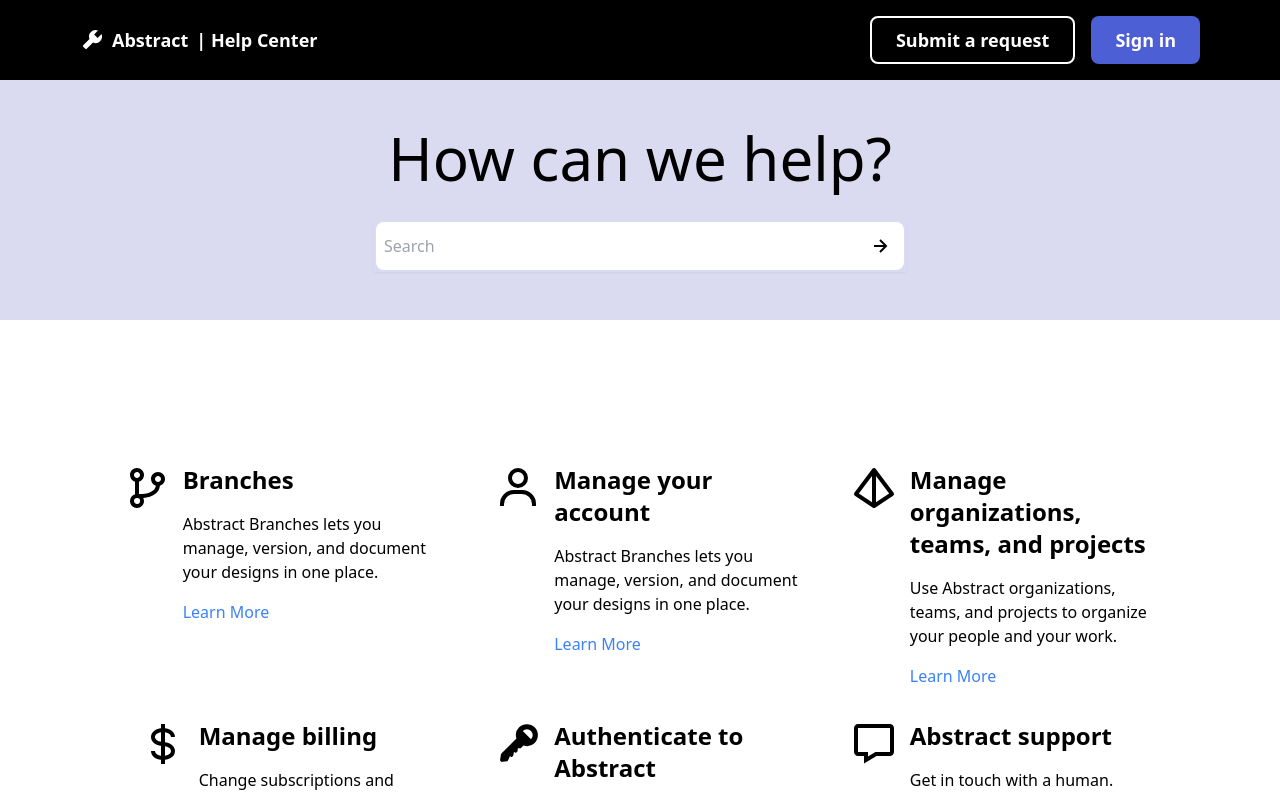
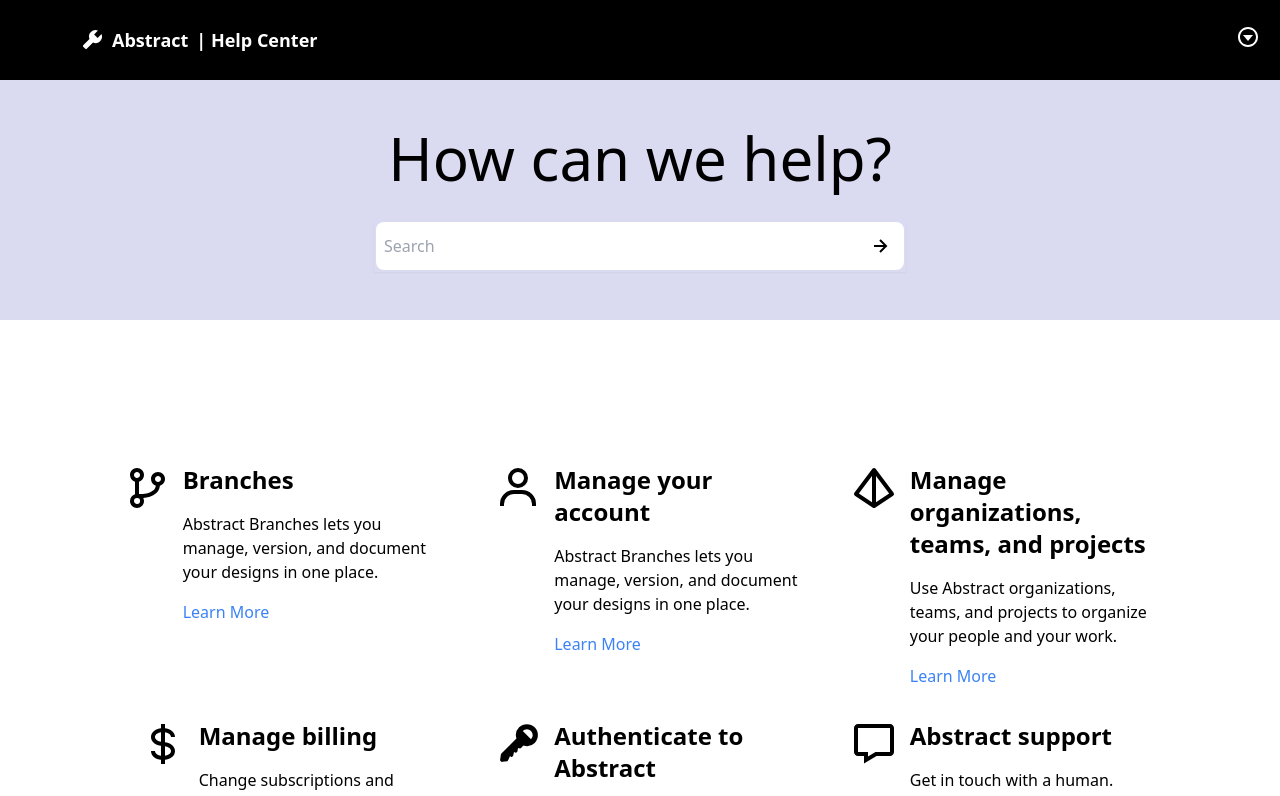
Before and after one commit to OsmanBuyukcerci/Abstract-Help-Center, a React (Vite) app: page / in a window 1280 px wide. Shown: the top 796 px of the page. Built offline with nearby package versions, Linux system fonts and the light colour scheme.

Commit message:
dropdown menu added

```diff
--- a/src/components/NavBar.tsx
+++ b/src/components/NavBar.tsx
@@ -1,4 +1,25 @@
+import { useEffect, useState } from "react";
+
 const NavBar = () => {
+  const [isOpen, setOpen] = useState(false);
+
+  const handleDropdownClick = () => {
+    const dropdownButton = document.getElementById("dropdownButton");
+    const dropdownMenu = document.getElementById("dropdownMenu");
+
+    if (dropdownButton && dropdownMenu) {
+      dropdownButton.onclick = () => {
+        if (!isOpen) {
+          dropdownMenu.style.display = "flex";
+          setOpen(true);
+        } else {
+          dropdownMenu.style.display = "none";
+          setOpen(false);
+        }
+      };
+    }
+  };
+
   return (
     <div className="flex relative items-center w-full h-20 bg-black text-white text-lg font-semibold">
       <a
@@ -19,14 +40,50 @@
         <span className="font-bold">Abstract</span> | Help Center
       </a>
 
-      {/* Buttons */}
-      <div className="buttons invisible sm:visible flex md:gap-2 lg:gap-4 absolute end-2 sm:end-5 lg:end-20">
-        <button className="bg-black hover:bg-lpurple hover:text-black border-white border-2 rounded-lg px-4 sm:px-6 py-2">
-          Submit a request
-        </button>
-        <button className="bg-purple hover:bg-lpurple hover:text-black rounded-lg px-6 py-2">
-          Sign in
-        </button>
+      {/* Dropdown */}
+      <div className="absolute end-5">
+        <div className="relative inline-block text-left w-auto">
+          <button
+            className=""
+            id="dropdownButton"
+            onClick={handleDropdownClick}
+          >
+            <svg
+              xmlns="http://www.w3.org/2000/svg"
+              width="24"
+              height="24"
+              viewBox="0 0 24 24"
+              fill="white"
+            >
+              <path d="m12 16 5-6H7z"></path>
+              <path d="M12 2C6.486 2 2 6.486 2 12s4.486 10 10 10 10-4.486 10-10S17.514 2 12 2zm0 18c-4.411 0-8-3.589-8-8s3.589-8 8-8 8 3.589 8 8-3.589 8-8 8z"></path>
+            </svg>
+          </button>
+          <div
+            className="hidden absolute right-0 flex-col z-10 w-56 bg-white text-black rounded-lg"
+            id="dropdownMenu"
+            role="menu"
+          >
+            <div className="py-1">
+              <a
+                href="#"
+                className="px-4 py-3 block text-sm hover:bg-lpurple"
+                id="menu-item-0"
+                tabIndex={-1}
+              >
+                Submit a request
+              </a>
+              <a
+                href="#"
+                className="px-4 py-3 block text-sm hover:bg-lpurple"
+                id="menu-item-1"
+                tabIndex={-1}
+              >
+                Sign in
+              </a>
+            </div>
+          </div>
+        </div>
       </div>
     </div>
   );
```
